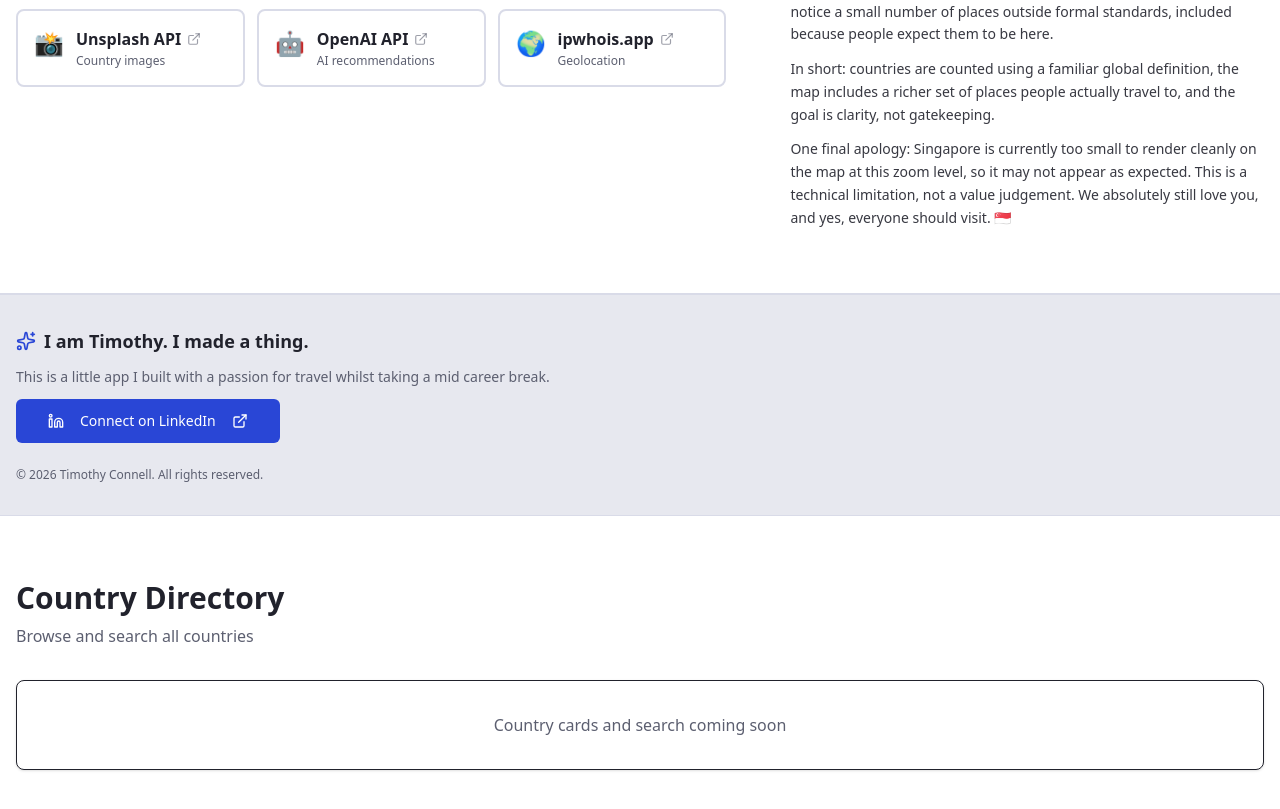
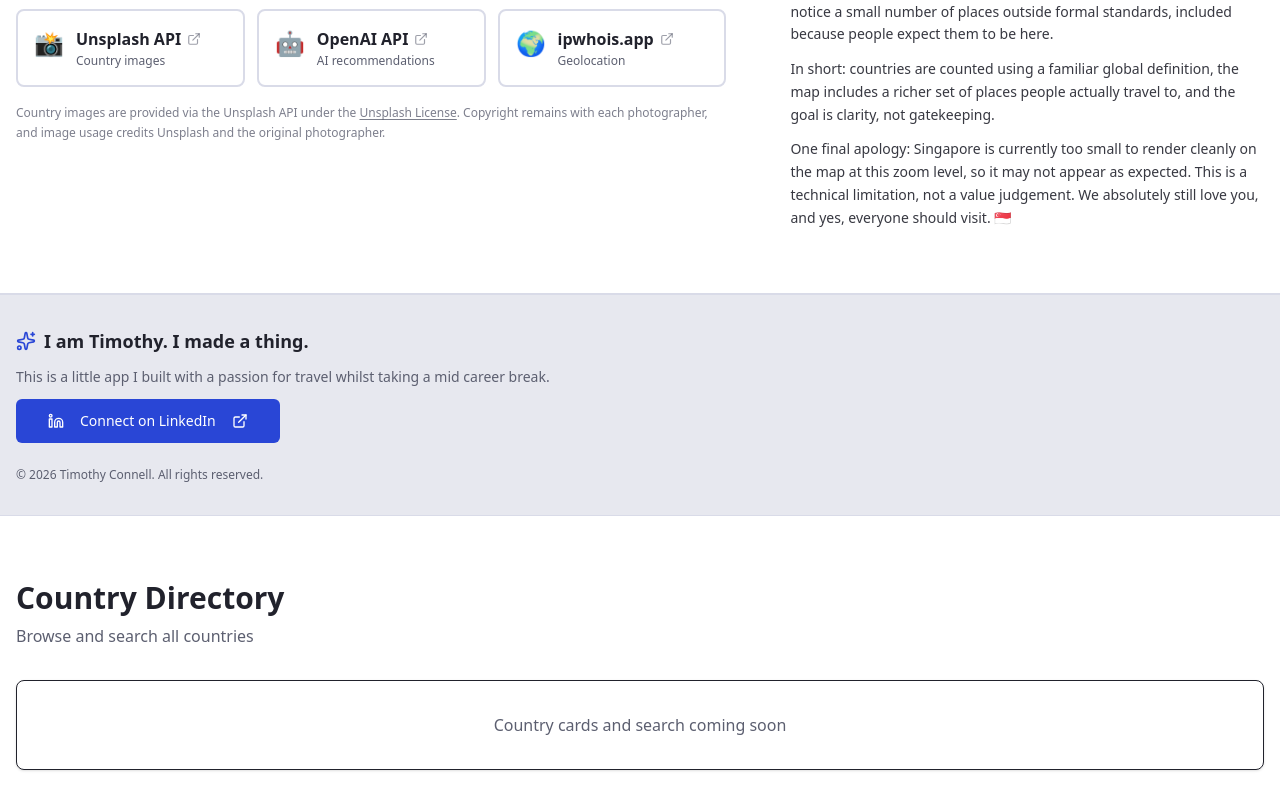
Before and after one commit to Playground-de-etimbo/travel, a React (Vite) app: page / in a window 1280 px wide. Shown: the part 3533-4342 px from the top of the page. Built offline with nearby package versions, Linux system fonts and the light colour scheme; no server answers.

Commit message:
Add Unsplash attribution note and photographer image tooltips

```diff
--- a/src/components/footer/TechStackSection.tsx
+++ b/src/components/footer/TechStackSection.tsx
@@ -68,6 +68,21 @@ export function TechStackSection() {
           </a>
         ))}
       </div>
+
+      {/* Unsplash attribution */}
+      <p className="mt-4 text-xs text-muted-foreground/80 leading-relaxed">
+        Country images are provided via the Unsplash API under the{' '}
+        <a
+          href="https://unsplash.com/license"
+          target="_blank"
+          rel="noopener noreferrer"
+          className="underline underline-offset-2 hover:text-foreground transition-colors"
+        >
+          Unsplash License
+        </a>
+        . Copyright remains with each photographer, and image usage credits Unsplash and the
+        original photographer.
+      </p>
     </div>
   );
 }
--- a/src/components/recommendations/RecommendationCard.tsx
+++ b/src/components/recommendations/RecommendationCard.tsx
@@ -40,9 +40,12 @@ export function RecommendationCard({
   country,
   tier: _tier, // Prefixed with _ to indicate intentionally unused (for price table later)
 }: RecommendationCardProps) {
-  const { imageUrl, matchScore, enrichedData } = recommendation;
+  const { imageUrl, imagePhotographerName, matchScore, enrichedData } = recommendation;
   const { countryName, flagEmoji, description } = country;
   const [imageLoaded, setImageLoaded] = useState(false);
+  const imageCreditTooltip = imagePhotographerName
+    ? `Photo by ${imagePhotographerName} on Unsplash`
+    : 'Photo from Unsplash';
 
   // Temporarily unused while price table is hidden
   // const cost = costs[tier];
@@ -63,6 +66,7 @@ export function RecommendationCard({
             <img
               src={imageUrl}
               alt={countryName}
+              title={imageCreditTooltip}
               onLoad={() => setImageLoaded(true)}
               className={`absolute inset-0 w-full h-full object-cover transition-opacity duration-500 ${
                 imageLoaded ? 'opacity-100' : 'opacity-0'
--- a/src/hooks/useRecommendations.ts
+++ b/src/hooks/useRecommendations.ts
@@ -99,10 +99,14 @@ export function useRecommendations(countries: Country[], beenTo: string[]) {
           const recsWithImages = await Promise.all(
             recs.map(async (rec) => {
               const country = countries.find((c) => c.countryCode === rec.countryCode);
-              const imageUrl = country
+              const imageData = country
                 ? await fetchCountryImage(country.countryName).catch(() => null)
                 : null;
-              return { ...rec, imageUrl };
+              return {
+                ...rec,
+                imageUrl: imageData?.imageUrl ?? null,
+                imagePhotographerName: imageData?.photographerName ?? null,
+              };
             })
           );
 
--- a/src/lib/api/unsplash.ts
+++ b/src/lib/api/unsplash.ts
@@ -1,4 +1,9 @@
 const UNSPLASH_ACCESS_KEY = import.meta.env.VITE_UNSPLASH_ACCESS_KEY;
+
+interface UnsplashCountryImage {
+  imageUrl: string;
+  photographerName: string | null;
+}
 
 // Rate limiting: Track requests and implement exponential backoff
 const rateLimiter = {
@@ -22,7 +27,7 @@ const RATE_LIMIT_WINDOW = 60 * 1000; // 1 minute
  */
 export async function fetchCountryImage(
   countryName: string
-): Promise<string | null> {
+): Promise<UnsplashCountryImage | null> {
   if (!UNSPLASH_ACCESS_KEY) {
     console.warn('Unsplash API key not configured');
     return null;
@@ -105,14 +110,23 @@ export async function fetchCountryImage(
     }
 
     const data = await response.json();
-    const imageUrl = data.results[0]?.urls?.regular || null;
+    const result = data.results[0];
+    const imageUrl = result?.urls?.regular || null;
+    const photographerName = result?.user?.name || null;
 
     // Success! Reset consecutive failures counter
     if (imageUrl) {
       rateLimiter.consecutiveFailures = 0;
     }
 
-    return imageUrl;
+    if (!imageUrl) {
+      return null;
+    }
+
+    return {
+      imageUrl,
+      photographerName,
+    };
   } catch (error) {
     rateLimiter.consecutiveFailures++;
     // Only log network errors if we haven't given up yet
--- a/src/lib/recommendations/algorithm.ts
+++ b/src/lib/recommendations/algorithm.ts
@@ -144,6 +144,7 @@ export async function generateRecommendations(
         countryCode: item.country.countryCode,
         reason,
         imageUrl: null, // Will be populated by API call
+        imagePhotographerName: null, // Will be populated by API call
         matchScore: Math.round(item.score),
         costs,
         actionVerb: '', // Will be assigned below
--- a/src/types/recommendation.ts
+++ b/src/types/recommendation.ts
@@ -29,6 +29,7 @@ export interface CountryRecommendation {
   countryCode: string;
   reason: string;                       // Personalized reason
   imageUrl: string | null;              // Unsplash URL
+  imagePhotographerName?: string | null; // Unsplash photographer for tooltip attribution
   matchScore: number;                   // 0-100 relevance
   costs: {
     budget: CostBreakdown;
```
